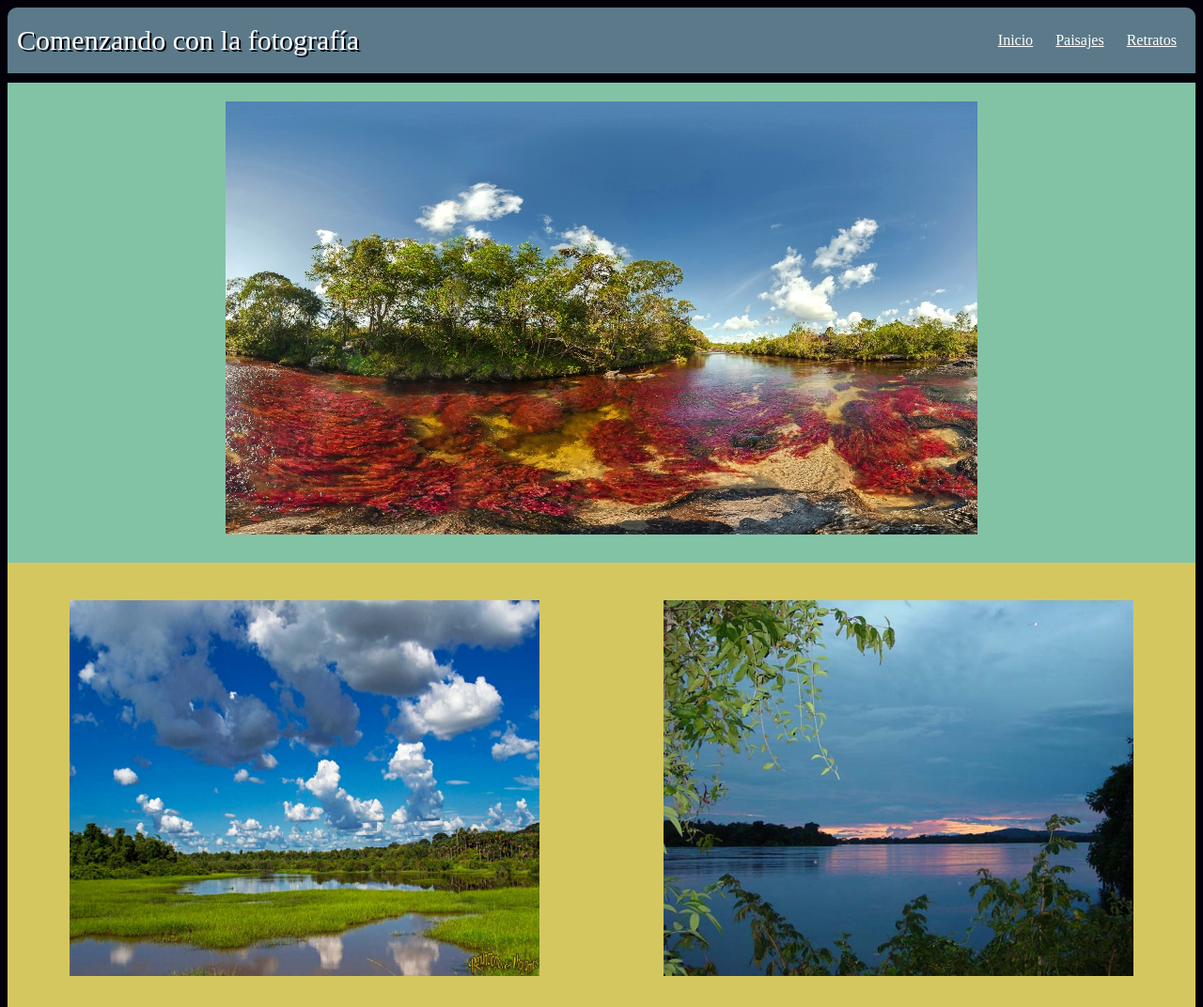
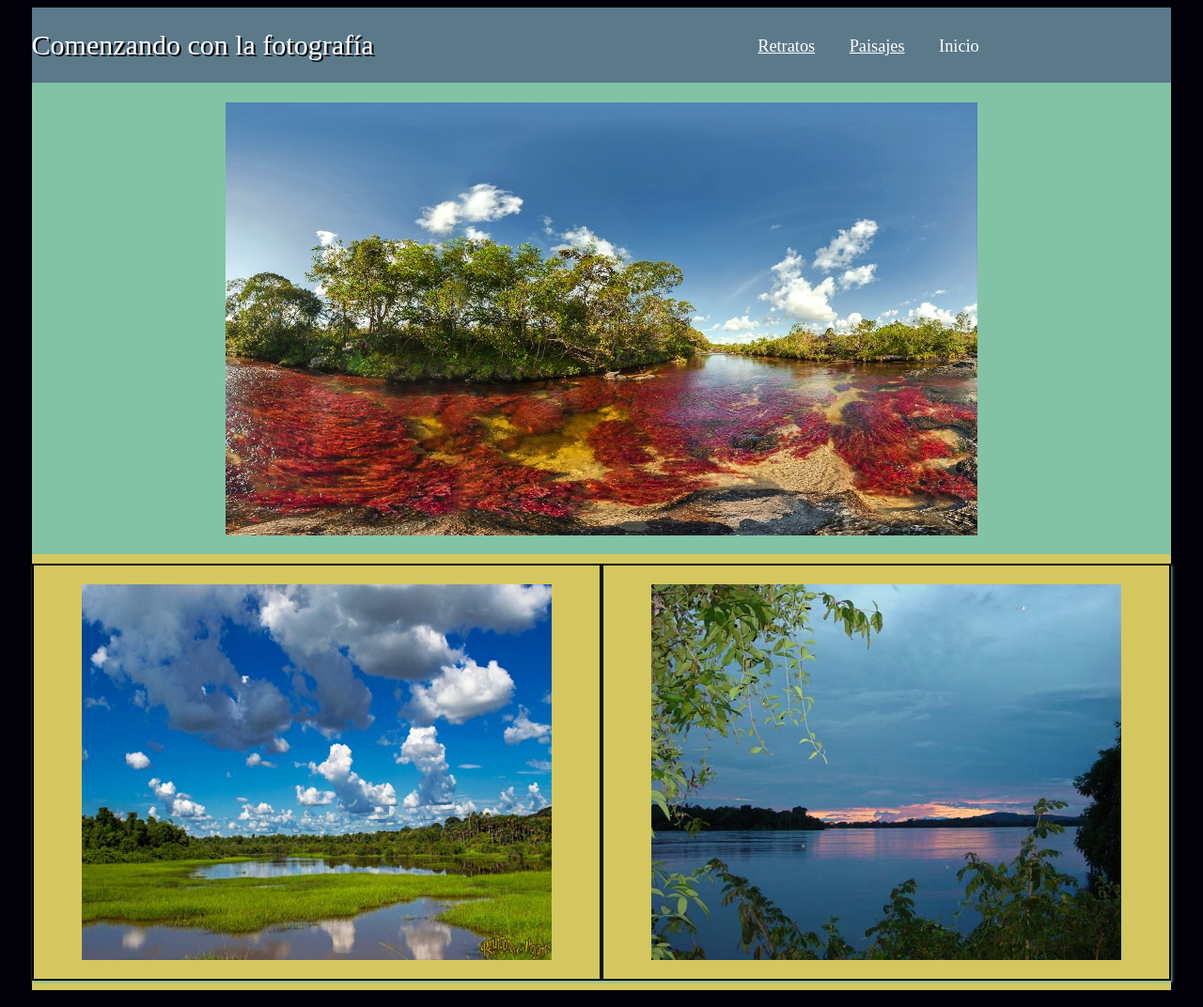
Before and after one commit to richardlo1305/evaluacionCSS, a plain HTML site: page index.html in a window 1280 px wide. Shown: the top 1072 px of the page at 94% size. Drawn offline with Linux system fonts and the light colour scheme.

Commit message:
Cambios hechos en casa, 11-09-2018

```diff
--- a/css/estilos.css
+++ b/css/estilos.css
@@ -2,44 +2,45 @@ body
 {
     font-family: Dancing Script;
     background-color: #02010a;
+    padding: 0 2%;
 }
 
-header
-{
-    background-color: #5b7989;
-    border-radius: 10px 10px 0px 0px;
-    overflow: hidden;
-}
-header .encabezado
+
+#banner .encabezado
 {
     color: white;
     font-size: 30px;
     text-shadow: 2px 2px #02010a;
     float: left;
-    line-height: 50px;
+    line-height: 80px;
 }
-.wrapper
-{
-    margin:10px;
-    overflow: hidden;
+
+
+#banner nav {
+    background: #5b7989;
+    font-size: 1.143em;
+    margin: 0 auto 0em auto;
+    padding: 0;
+    align-content: right;
+    height: 80px;
+    line-height: 80px;
 }
-header nav
-{
-    float: right;
-    line-height: 50px;
+#banner nav ul {list-style: none; margin: 0 auto; width: 800px;text-align: right;}
+#banner nav li {float: right; display: inline; margin: 0;}
+#banner nav a:link, #banner nav a:visited {
+    border-radius: 15px 10px;
+    color: #fff;
+    display: inline-block;
+    height: 30px;
+    padding: 1px 1em;
 }
-header nav a
-{
-    display:inline-block;
-    color: white;
-    padding: 10px 10px;
-    line-height: normal;
+#banner nav a:hover, #banner nav a:active{
+    text-shadow: none !important;
 }
-header nav a:focus-visible
-{
-    text-decoration: none;
-    color: brown;
+#banner nav .active a:link, #banner nav .active a:visited {
+    text-decoration: none !important;
 }
+
 #contenido
 {
     background-color: #82c3a6;
@@ -47,7 +48,7 @@ header nav a:focus-visible
 #contenido img
 {
     display: block;
-    margin:10px auto;
+    margin:0px auto;
     padding: 20px;
 }
 
@@ -64,3 +65,19 @@ div [class*="bloque"]
     flex-direction: row wrap;
     background-color: #d5c75f;
 }
+div [class*="bloque"]
+{
+    box-shadow: 1px 2px 3px #82c3a6;
+    border: 2px solid black;
+}
+
+.bloque1:hover
+{
+    transform: rotate(10deg);
+    width: 20%;
+}
+.bloque2:hover
+{
+    transform: translate(20px, -5px);
+
+}
--- a/css/estilos2.css
+++ b/css/estilos2.css
@@ -57,3 +57,42 @@ img
     display: block;
     margin: auto;
 }
+#imagenSecundaria
+{
+    display: flex;
+    flex-flow: row wrap;
+    background-color: #d5c75f;
+}
+#imagenSecundaria div
+{
+    padding: 2%;
+}
+#imagenSecundaria div img
+{
+    display: block;
+    margin: 0px auto;
+    height: 90%;
+    width: 90%;
+    border: 1px solid black;
+}
+#imagenSecundaria div h2
+{
+    text-align: center;
+    text-decoration-line: underline;
+}
+div [class*="bloque"]
+{
+    width: 46%;
+}
+
+.bloque1 img:hover
+{
+    transform: rotate(10deg);
+    box-shadow: 2px 2px 5px #82c3a6;
+}
+
+.bloque2 img:hover
+{
+    transform: translate(20px, -5px);
+    box-shadow: 2px 2px 5px #82c3a6;
+}
--- a/index.html
+++ b/index.html
@@ -8,17 +8,17 @@
     <link rel="stylesheet" href="css/estilos.css">
 </head>
 <body>
-    <header>
-        <div class="wrapper">
+    <header id="banner">
             <div class="encabezado">
                 Comenzando con la fotografía
             </div>
             <nav>
-                <a href="index.html">Inicio</a>
-                <a href="paisajes.html">Paisajes</a>
-                <a href="retratos.html">Retratos</a>
+                <ul>
+                    <li class="active"><a href="index.html">Inicio</a></li>
+                    <li><a href="#">Paisajes</a></li>
+                    <li><a href="#">Retratos</a></li>
+                </ul>
             </nav>
-        </div>
     </header>
     <div id="contenido">
         <div>
```
Also changed, not shown: index2.html (+9 -0 lines).
